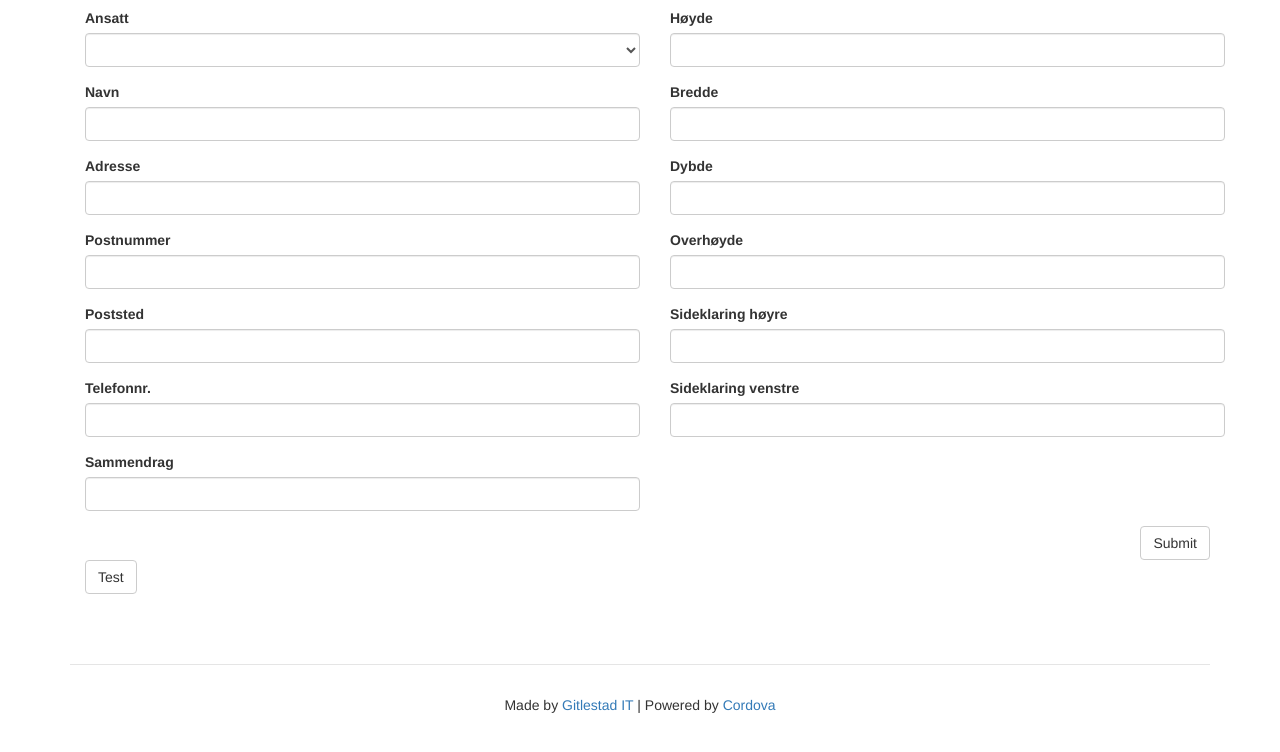
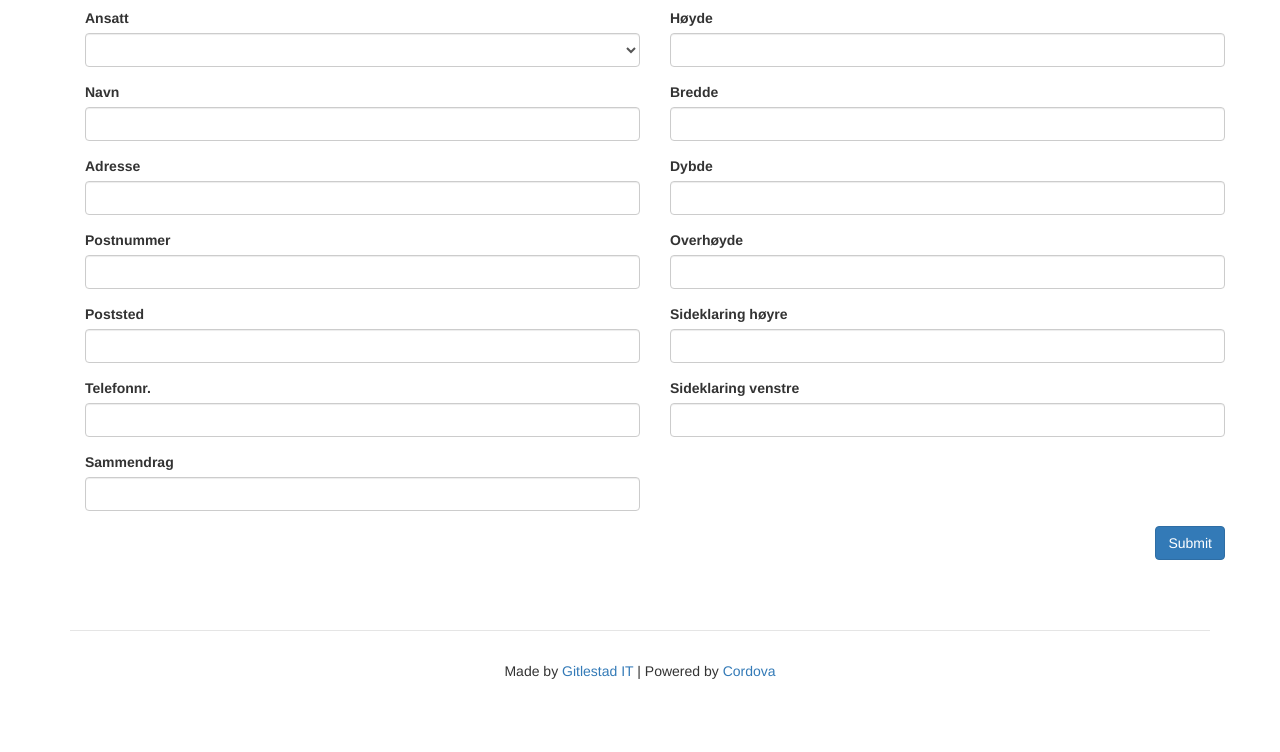
Before and after one commit to Rodjers/gapo-measurement-angular, a website: page app/index.html in a window 1280 px wide. Shown: the part 162-914 px from the top of the page. After the commit the page ends 883 px from the top, so only its background shows below. Drawn offline with nearby package versions, Linux system fonts and the light colour scheme; some packages are replaced by stand-ins of ours; files that its build step writes are made by us from their sources; no server answers; a script that the page names is missing.

Commit message:
Code cleanup

```diff
--- a/app/views/main.html
+++ b/app/views/main.html
@@ -6,7 +6,6 @@
       </div>
     </div>
     <div class="row">
-
       <div class="col-lg-6">
       <div class="form-group">
       <label for="formEngineer">Ansatt</label>
@@ -62,14 +61,12 @@
       <label for="formHeight">Sideklaring venstre</label>
       <input type="number" class="form-control" id="formHeight" ng-model="currentIssue.fields.customfield_10014">
     </div>
-
       </div>
-
     </div>
+    <div class="row">
       <div class="col-lg-12">
-      <button type="submit" class="btn btn-default pull-right" ng-click="addMeasurement(currentIssue)">Submit</button>
+        <button type="submit" class="btn btn-primary pull-right" ng-click="addMeasurement(currentIssue)">Submit</button>
+      </div>
     </div>
   </ng-form>
-<button class="btn btn-default" ng-click="login('oddgeir','lyse1234')">Test</button>
-
 </div>
```
Lines whose indentation alone changed are shown as unchanged.
